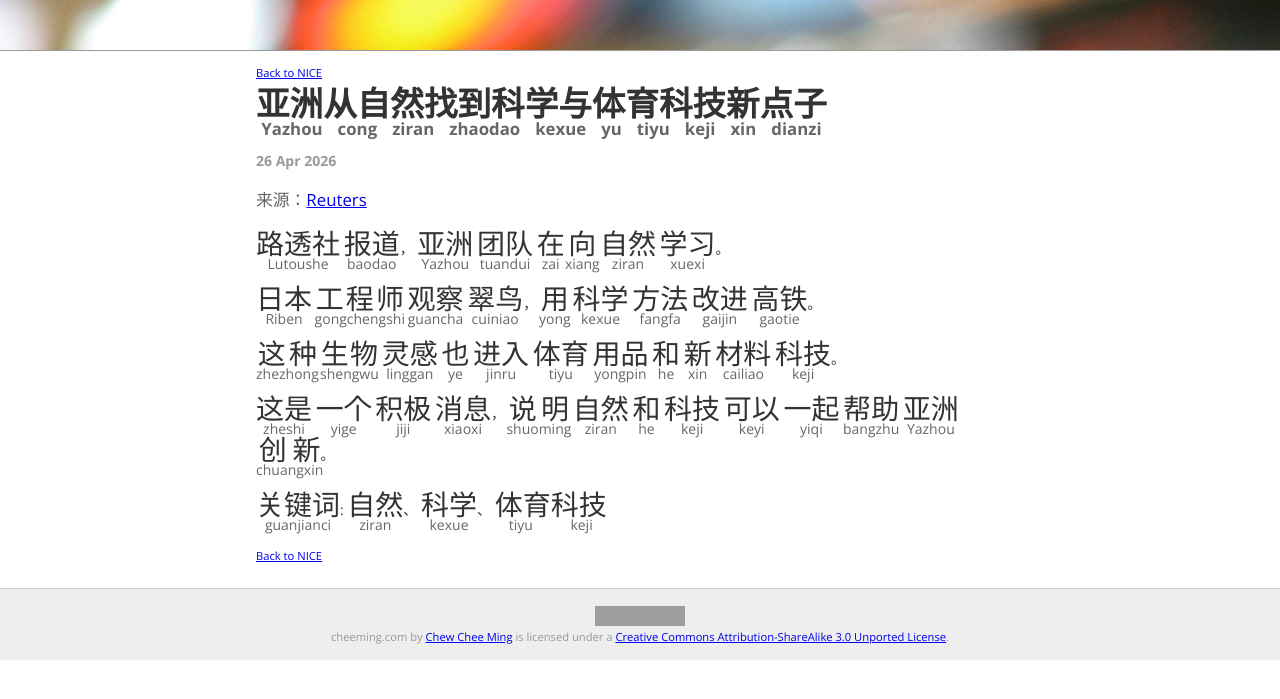
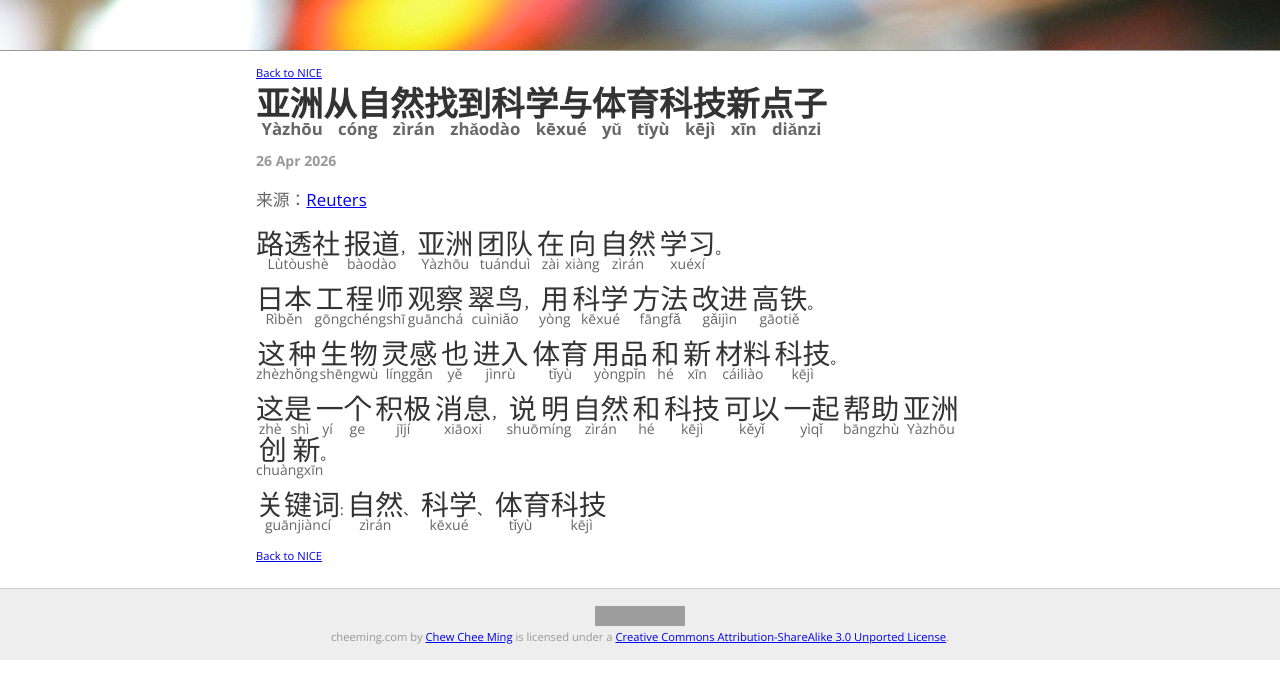
Before and after one commit to cheeming/www.cheeming.com, a Jekyll site: the page built from cheeming.com-jekyll/_nice/2026-04-26-asia-kingfisher-biomimicry-innovation.md, in a window 1280 px wide. Shown: the top 699 px of the page. Built offline with Jekyll 4.4.1, drawn with Linux system fonts in a browser that asks for light colours; grey boxes are pictures that could not be loaded.

Commit message:
Add missing tone marks

```diff
--- a/cheeming.com-jekyll/_nice/2026-04-26-asia-kingfisher-biomimicry-innovation.md
+++ b/cheeming.com-jekyll/_nice/2026-04-26-asia-kingfisher-biomimicry-innovation.md
@@ -1,7 +1,7 @@
 ---
 layout: nice_post
 title: "亚洲从自然找到科学与体育科技新点子"
-title_pinyin: "Yazhou cong ziran zhaodao kexue yu tiyu keji xin dianzi"
+title_pinyin: "Yàzhōu cóng zìrán zhǎodào kēxué yǔ tǐyù kējì xīn diǎnzi"
 date: 2026-04-26
 lang: zh
 source_name: "Reuters"
@@ -10,61 +10,61 @@ published: true
 ---
 
 <p>
-    <ruby>路透社<rt>Lutoushe</rt></ruby>
-    <ruby>报道<rt>baodao</rt></ruby>，
-    <ruby>亚洲<rt>Yazhou</rt></ruby>
-    <ruby>团队<rt>tuandui</rt></ruby>
-    <ruby>在<rt>zai</rt></ruby>
-    <ruby>向<rt>xiang</rt></ruby>
-    <ruby>自然<rt>ziran</rt></ruby>
-    <ruby>学习<rt>xuexi</rt></ruby>。
+    <ruby>路透社<rt>Lùtòushè</rt></ruby>
+    <ruby>报道<rt>bàodào</rt></ruby>，
+    <ruby>亚洲<rt>Yàzhōu</rt></ruby>
+    <ruby>团队<rt>tuánduì</rt></ruby>
+    <ruby>在<rt>zài</rt></ruby>
+    <ruby>向<rt>xiàng</rt></ruby>
+    <ruby>自然<rt>zìrán</rt></ruby>
+    <ruby>学习<rt>xuéxí</rt></ruby>。
 </p>
 
 <p>
-    <ruby>日本<rt>Riben</rt></ruby>
-    <ruby>工程师<rt>gongchengshi</rt></ruby>
-    <ruby>观察<rt>guancha</rt></ruby>
-    <ruby>翠鸟<rt>cuiniao</rt></ruby>，
-    <ruby>用<rt>yong</rt></ruby>
-    <ruby>科学<rt>kexue</rt></ruby>
-    <ruby>方法<rt>fangfa</rt></ruby>
-    <ruby>改进<rt>gaijin</rt></ruby>
-    <ruby>高铁<rt>gaotie</rt></ruby>。
+    <ruby>日本<rt>Rìběn</rt></ruby>
+    <ruby>工程师<rt>gōngchéngshī</rt></ruby>
+    <ruby>观察<rt>guānchá</rt></ruby>
+    <ruby>翠鸟<rt>cuìniǎo</rt></ruby>，
+    <ruby>用<rt>yòng</rt></ruby>
+    <ruby>科学<rt>kēxué</rt></ruby>
+    <ruby>方法<rt>fāngfǎ</rt></ruby>
+    <ruby>改进<rt>gǎijìn</rt></ruby>
+    <ruby>高铁<rt>gāotiě</rt></ruby>。
 </p>
 
 <p>
-    <ruby>这种<rt>zhezhong</rt></ruby>
-    <ruby>生物<rt>shengwu</rt></ruby>
-    <ruby>灵感<rt>linggan</rt></ruby>
-    <ruby>也<rt>ye</rt></ruby>
-    <ruby>进入<rt>jinru</rt></ruby>
-    <ruby>体育<rt>tiyu</rt></ruby>
-    <ruby>用品<rt>yongpin</rt></ruby>
-    <ruby>和<rt>he</rt></ruby>
-    <ruby>新<rt>xin</rt></ruby>
-    <ruby>材料<rt>cailiao</rt></ruby>
-    <ruby>科技<rt>keji</rt></ruby>。
+    <ruby>这种<rt>zhèzhǒng</rt></ruby>
+    <ruby>生物<rt>shēngwù</rt></ruby>
+    <ruby>灵感<rt>línggǎn</rt></ruby>
+    <ruby>也<rt>yě</rt></ruby>
+    <ruby>进入<rt>jìnrù</rt></ruby>
+    <ruby>体育<rt>tǐyù</rt></ruby>
+    <ruby>用品<rt>yòngpǐn</rt></ruby>
+    <ruby>和<rt>hé</rt></ruby>
+    <ruby>新<rt>xīn</rt></ruby>
+    <ruby>材料<rt>cáiliào</rt></ruby>
+    <ruby>科技<rt>kējì</rt></ruby>。
 </p>
 
 <p>
-    <ruby>这是<rt>zheshi</rt></ruby>
-    <ruby>一个<rt>yige</rt></ruby>
-    <ruby>积极<rt>jiji</rt></ruby>
-    <ruby>消息<rt>xiaoxi</rt></ruby>，
-    <ruby>说明<rt>shuoming</rt></ruby>
-    <ruby>自然<rt>ziran</rt></ruby>
-    <ruby>和<rt>he</rt></ruby>
-    <ruby>科技<rt>keji</rt></ruby>
-    <ruby>可以<rt>keyi</rt></ruby>
-    <ruby>一起<rt>yiqi</rt></ruby>
-    <ruby>帮助<rt>bangzhu</rt></ruby>
-    <ruby>亚洲<rt>Yazhou</rt></ruby>
-    <ruby>创新<rt>chuangxin</rt></ruby>。
+    <ruby>这是<rt>zhè shì</rt></ruby>
+    <ruby>一个<rt>yí ge</rt></ruby>
+    <ruby>积极<rt>jījí</rt></ruby>
+    <ruby>消息<rt>xiāoxi</rt></ruby>，
+    <ruby>说明<rt>shuōmíng</rt></ruby>
+    <ruby>自然<rt>zìrán</rt></ruby>
+    <ruby>和<rt>hé</rt></ruby>
+    <ruby>科技<rt>kējì</rt></ruby>
+    <ruby>可以<rt>kěyǐ</rt></ruby>
+    <ruby>一起<rt>yìqǐ</rt></ruby>
+    <ruby>帮助<rt>bāngzhù</rt></ruby>
+    <ruby>亚洲<rt>Yàzhōu</rt></ruby>
+    <ruby>创新<rt>chuàngxīn</rt></ruby>。
 </p>
 
 <p>
-    <ruby>关键词<rt>guanjianci</rt></ruby>:
-    <ruby>自然<rt>ziran</rt></ruby>、
-    <ruby>科学<rt>kexue</rt></ruby>、
-    <ruby>体育科技<rt>tiyu keji</rt></ruby>
+    <ruby>关键词<rt>guānjiàncí</rt></ruby>:
+    <ruby>自然<rt>zìrán</rt></ruby>、
+    <ruby>科学<rt>kēxué</rt></ruby>、
+    <ruby>体育科技<rt>tǐyù kējì</rt></ruby>
 </p>
```
Also changed, not shown: cheeming.com-jekyll/_nice/2026-04-25-asia-biomimicry-sports-tech.md (+54 -54 lines), cheeming.com-jekyll/_nice/2026-04-27-asia-nature-science-sports-technology.md (+49 -49 lines), cheeming.com-jekyll/_nice/2026-04-28-mars-rovers-panoramas.md (+17 -17 lines), cheeming.com-jekyll/_nice/2026-04-29-kazakhstan-saiga-recovery.md (+13 -13 lines), cheeming.com-jekyll/_nice/2026-04-30-lg-nvidia-robots-cooperation.md (+17 -17 lines).
